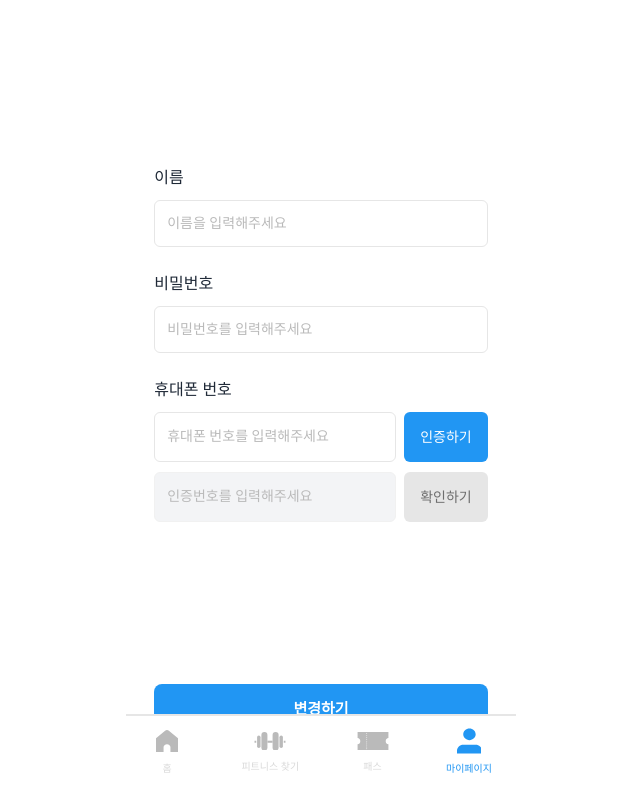
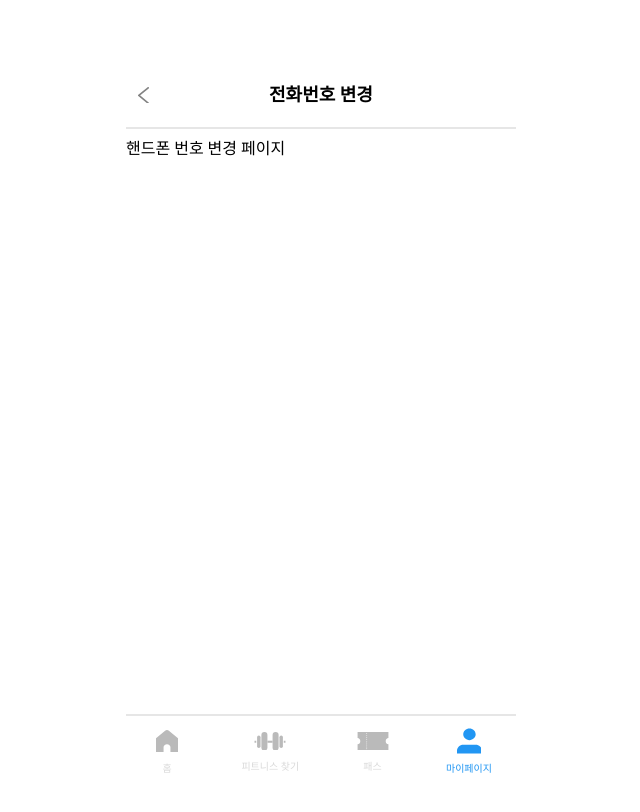
Before and after one commit to Whatdoyumin/fitpass-web, a React (Vite) app: page /my/change-phone in a window 1280 px wide. Shown: the top 812 px of the page, without its empty margins (319-959 px from the left). Built offline with nearby package versions, Linux system fonts and the light colour scheme; a web font is replaced by a local one.

Commit message:
refactor: map에 id 추가가

```diff
--- a/src/constants/nav-menu.tsx
+++ b/src/constants/nav-menu.tsx
@@ -18,6 +18,7 @@ export const PATH_NAMES = new Map<string, string>([
   ["/my/change-password", "비밀번호 변경"],
   ["/subscribe", "요금제 안내"],
   ["/buy-coins", "코인 안내"],
+  ["/my/change-phone", "전화번호 변경"]
 ]);
 
 export const NAV_MENU = [
--- a/src/pages/ChangePassword.tsx
+++ b/src/pages/ChangePassword.tsx
@@ -1,97 +1,5 @@
-import { useState } from "react";
-import { useNavigate } from "react-router-dom";
-import IcCloseEye from "../assets/svg/IcCloseEye";
-import IcOpenEye from "../assets/svg/IcOpenEye";
-
-interface ChangePasswordProps {
-  currentPassword: string;
-  newPassword: string;
-  confirmNewPassword: string;
+function ChangePssword() {
+  return <div>비밀번호 변경 페이지</div>;
 }
 
-function ChangePassword({
-  currentPassword,
-  newPassword,
-  confirmNewPassword
-}: ChangePasswordProps) {
-
-  const navigate = useNavigate();
-
-  const [isNewPasswordVisible, setIsNewPasswordVisible] = useState(false);
-  const [isConfirmPasswordVisible, setIsConfirmPasswordVisible] = useState(false);
-
-  const toggleNewPasswordVisibility = () =>
-    setIsNewPasswordVisible((prev) => !prev);
-
-  const toggleConfirmPasswordVisibility = () =>
-    setIsConfirmPasswordVisible((prev) => !prev);
-
-    const handleNavigate = () => {
-      navigate("/my");
-    };
-
-  return (
-    <div className="bg-white-100 px-[20px] py-[29px]">
-      <div className="mb-[25px]">
-        <label className="text-gray-800 text-[16px] font-medium">기존 비밀번호</label>
-        <input
-          type="password"
-          value={currentPassword}
-          placeholder="비밀번호를 입력해주세요"
-          className="w-full p-3 border border-gray-300 rounded-md mt-[10px] text-[14px]"
-        />
-      </div>
-
-      <div className="mb-[227px]">
-        <label className="text-gray-800 text-[16px] font-medium">새로운 비밀번호</label>
-        <div className="relative mt-[10px]">
-          <input
-            type={isNewPasswordVisible ? "text" : "password"}
-            value={newPassword}
-            placeholder="새로운 비밀번호를 입력해주세요"
-            className="w-full p-3 border border-gray-300 rounded-md text-[14px]"
-          />
-          <button
-            type="button"
-            onClick={toggleNewPasswordVisibility}
-            className="absolute right-3 top-[50%] transform -translate-y-1/2"
-          >
-            {isNewPasswordVisible ? (
-              <IcOpenEye width={19} height={14} />
-            ) : (
-              <IcCloseEye width={19} height={14} />
-            )}
-          </button>
-        </div>
-
-        <div className="relative mt-[10px]">
-          <input
-            type={isConfirmPasswordVisible ? "text" : "password"}
-            value={confirmNewPassword}
-            placeholder="새로운 비밀번호를 재확인해주세요"
-            className="w-full p-3 border border-gray-300 rounded-md text-[14px]"
-          />
-          <button
-            type="button"
-            onClick={toggleConfirmPasswordVisibility}
-            className="absolute right-3 top-[50%] transform -translate-y-1/2"
-          >
-            {isConfirmPasswordVisible ? (
-              <IcOpenEye width={19} height={14} />
-            ) : (
-              <IcCloseEye width={19} height={14} />
-            )}
-          </button>
-        </div>
-      </div>
-
-      <button
-        onClick={handleNavigate}
-        className="w-full max-w-[350px] h-[51px] bg-blue-500 text-white-100 rounded-lg text-[15px] font-bold">
-        변경하기
-      </button>
-    </div>
-  );
-}
-
-export default ChangePassword;
+export default ChangePssword;
--- a/src/pages/ChangePhone.tsx
+++ b/src/pages/ChangePhone.tsx
@@ -1,160 +1,4 @@
-import { useState, useEffect } from "react";
-import { useNavigate } from "react-router-dom";
-
 function ChangePhone() {
-  const [name, setName] = useState("");
-  const [password, setPassword] = useState("");
-  const [phoneNumber, setPhoneNumber] = useState("");
-  const [verificationCode, setVerificationCode] = useState("");
-  const [isVerificationSent, setIsVerificationSent] = useState(false);
-  const [isVerified, setIsVerified] = useState(false);
-  const [timeLeft, setTimeLeft] = useState(180);
-  const navigate = useNavigate();
-
-  useEffect(() => {
-    let timer: NodeJS.Timeout; // 타이머 타입 명시
-    if (timeLeft > 0 && isVerificationSent) {
-      timer = setInterval(() => {
-        setTimeLeft((prev) => prev - 1);
-      }, 1000);
-    }
-    return () => clearInterval(timer);
-  }, [timeLeft, isVerificationSent]);
-
-  const handleSendVerification = (): void => {
-    setIsVerificationSent(true);
-    setIsVerified(false);
-    setTimeLeft(180); // 3분(180초)
-    alert("인증번호가 전송되었습니다.");
-  };
-
-  const handleVerifyCode = (): void => {
-    if (verificationCode === "1234") {
-      setIsVerified(true);
-      alert("인증이 완료되었습니다.");
-    } else {
-      alert("인증번호가 올바르지 않습니다.");
-    }
-  };
-
-  const handleNavigate = (): void => {
-    navigate("/my");
-  };
-
-  const formatTime = (seconds: number): string => {
-    const minutes = Math.floor(seconds / 60);
-    const remainingSeconds = seconds % 60;
-    return `${minutes}:${remainingSeconds < 10 ? "0" : ""}${remainingSeconds}`;
-  };
-
-  return (
-    <div className="bg-white-100 px-[20px] py-[29px] max-w-[400px] mx-auto">
-      {/* 이름 입력 */}
-      <div className="mb-[25px]">
-        <label
-          className="text-gray-800 text-[16px] font-medium"
-          style={{ lineHeight: "19px" }}
-        >
-          이름
-        </label>
-        <input
-          type="text"
-          value={name}
-          onChange={(e) => setName(e.target.value)}
-          placeholder="이름을 입력해주세요"
-          className="w-full p-3 border border-gray-300 rounded-md mt-[10px] text-[14px]"
-        />
-      </div>
-
-      {/* 비밀번호 입력 */}
-      <div className="mb-[25px]">
-        <label
-          className="text-gray-800 text-[16px] font-medium"
-          style={{ lineHeight: "19px" }}
-        >
-          비밀번호
-        </label>
-        <input
-          type="password"
-          value={password}
-          onChange={(e) => setPassword(e.target.value)}
-          placeholder="비밀번호를 입력해주세요"
-          className="w-full p-3 border border-gray-300 rounded-md mt-[10px] text-[14px]"
-        />
-      </div>
-
-      {/* 휴대폰 번호 입력 */}
-      <div className="mb-[162px]">
-        <label
-          className="text-gray-800 text-[16px] font-medium"
-          style={{ lineHeight: "19px" }}
-        >
-          휴대폰 번호
-        </label>
-        <div className="flex items-center gap-2 mt-[10px] h-[50px]">
-          <input
-            type="text"
-            value={phoneNumber}
-            onChange={(e) => setPhoneNumber(e.target.value)}
-            placeholder="휴대폰 번호를 입력해주세요"
-            className="flex-1 p-3 border border-gray-300 rounded-md text-[14px] h-full"
-          />
-          <button
-            type="button"
-            onClick={handleSendVerification}
-            className="bg-blue-500 text-white-100 px-4 py-2 rounded-md text-[14px] font-medium h-full max-w-[92px]"
-          >
-            인증하기
-          </button>
-        </div>
-        <div className="flex items-center gap-2 mt-[10px] h-[50px] relative">
-          <div className="relative">
-            <input
-              type="text"
-              value={verificationCode}
-              onChange={(e) => setVerificationCode(e.target.value)}
-              placeholder="인증번호를 입력해주세요"
-              disabled={!isVerificationSent}
-              className={`w-full max-w-[246px] p-3 border rounded-md text-[14px] h-[50px] pr-[50px] ${
-                isVerificationSent ? "border-gray-300" : "border-gray-200 bg-gray-100"
-              }`}
-            />
-            {isVerificationSent && (
-              <span className="absolute right-3 top-[50%] transform -translate-y-[50%] text-red-500 text-[14px]">
-                {formatTime(timeLeft)}
-              </span>
-            )}
-          </div>
-          <button
-            type="button"
-            onClick={handleVerifyCode}
-            disabled={!isVerificationSent}
-            className={`px-4 py-2 rounded-md text-[14px] font-medium h-full ${
-              isVerificationSent
-                ? "bg-blue-500 text-white-100"
-                : "bg-gray-300 text-gray-600"
-            }`}
-            style={{ whiteSpace: "nowrap" }}
-          >
-            확인하기
-          </button>
-        </div>
-        {isVerificationSent && !isVerified && (
-          <p className="text-red-500 text-[12px] mt-2">인증번호를 입력해주세요.</p>
-        )}
-        {isVerified && (
-          <p className="text-green-500 text-[12px] mt-2">인증이 완료되었습니다.</p>
-        )}
-      </div>
-
-      <button
-        onClick={handleNavigate}
-        className="w-full max-w-[350px] h-[51px] bg-blue-500 text-white-100 rounded-lg text-[15px] font-bold"
-      >
-        변경하기
-      </button>
-    </div>
-  );
+  return <div>핸드폰 번호 변경 페이지</div>;
 }
-
 export default ChangePhone;
--- a/src/pages/MyPage/LogoutModal.tsx
+++ b/src/pages/MyPage/LogoutModal.tsx
@@ -10,7 +10,7 @@ const LogoutModal = ({ isOpen, onClose, onLogout }: LogoutModalProps) => {
 
   return (
     <div className="fixed inset-0 bg-black-700 bg-opacity-50 flex justify-center items-center z-50">
-      <div className="bg-white-100 p-6 rounded-lg w-[300px] h-[152px] sm:w-[400px] text-center pt-[25px] pl-[15px] pr-[15px] pb-[15px]">
+      <div className="bg-white-100 p-6 rounded-lg w-[300px] h-[152px] text-center pt-[25px] pl-[15px] pr-[15px] pb-[15px]">
         <h2 className="text-[18px] font-medium mb-5"style={{lineHeight:'41px'}}>로그아웃 하시겠습니까?</h2>
         <div className="flex justify-center gap-[10px]">
           <button
--- a/src/pages/MyPage/SectionComponent.tsx
+++ b/src/pages/MyPage/SectionComponent.tsx
@@ -3,6 +3,7 @@ import ListItem from "./ListItem";
 interface SectionProps {
   title: string;
   items: {
+    id: number;
     icon: (props: React.SVGProps<SVGSVGElement>) => JSX.Element;
     name: string;
     path: string;
@@ -12,11 +13,11 @@ interface SectionProps {
 
 const SectionComponent = ({ title, items }: SectionProps) => {
   return (
-    <div className="w-full bg-white-100 px-[25px] py-[26px] mt-2">
+    <div className="w-full bg-white-100 px-[25px] pt-[26px] pb-[12px] mt-2">
       <h2 className="text-18px font-bold mb-[11px] text-black-700" style={{ lineHeight: '21px' }}>{title}</h2>
       {items.map((item) => (
         <ListItem
-          key={item.name}
+          key={item.id}
           icon={item.icon}
           name={item.name}
           path={item.path}
```
Also changed, not shown: src/pages/EditProfile.tsx (+1 -32 lines), src/pages/MyPage/MyPage.tsx (+6 -4 lines).
